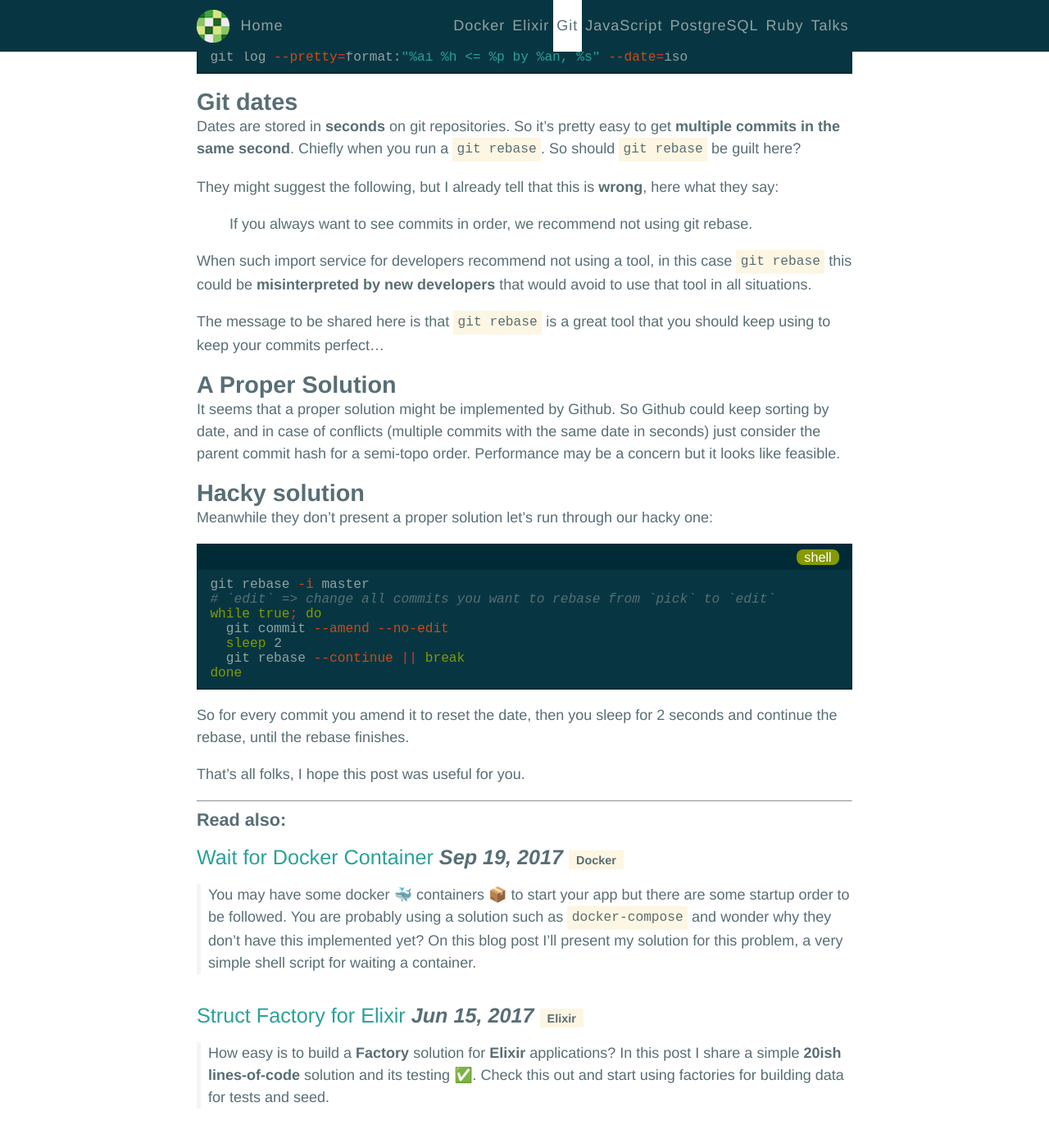
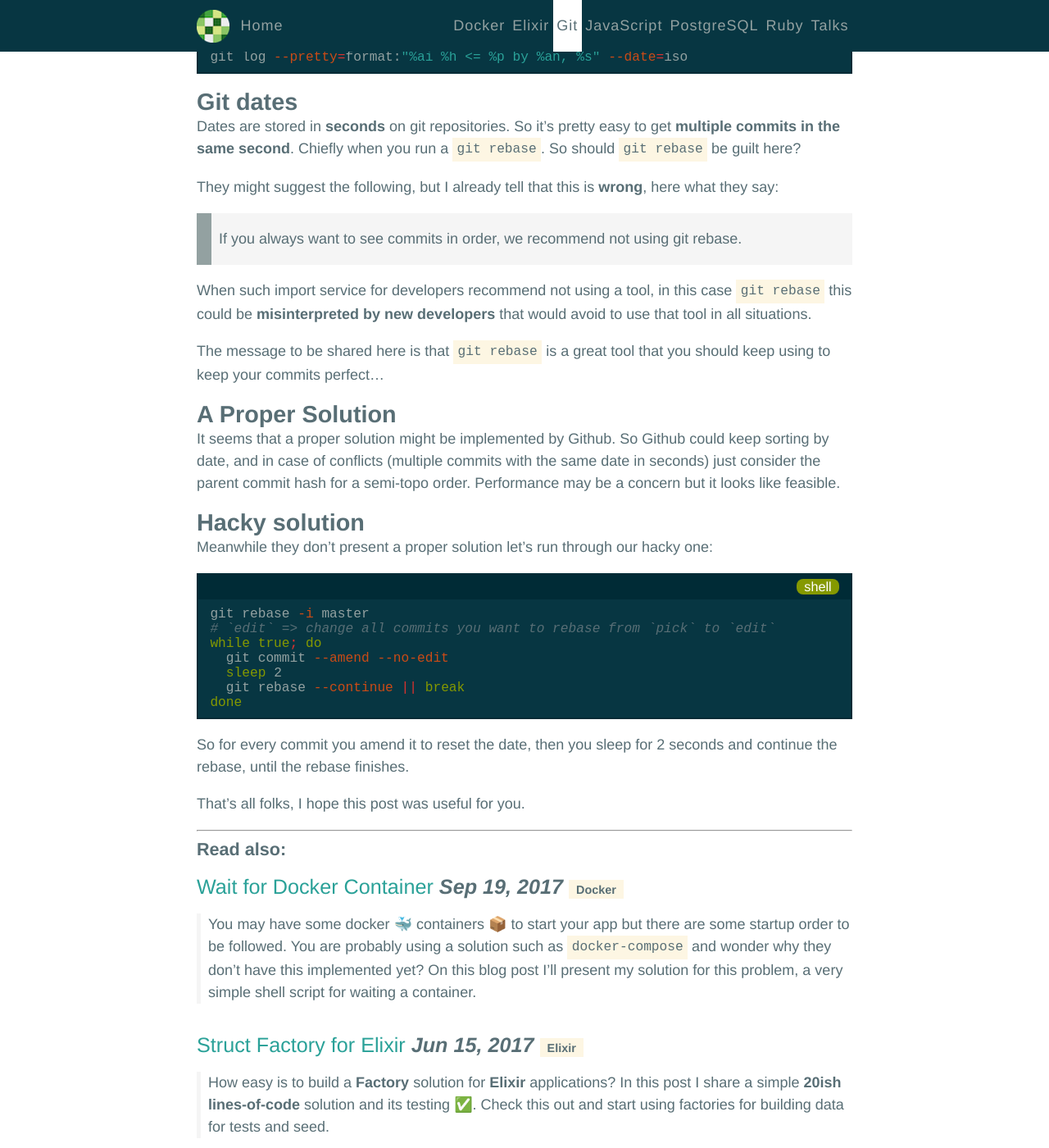
Before and after one commit to vnegrisolo/vnegrisolo.github.io, a Jekyll site: the page built from _posts/git/2017-06-19-github-commits-dis-order.md, in a window 1280 px wide and 1400 px high, scrolled down 749 px. Shown: the whole window at 82% size. Built offline with Jekyll 4.4.1, drawn with Linux system fonts in a browser that asks for light colours.

Commit message:
💄  Style blockquote elements

```diff
--- a/_sass/base.scss
+++ b/_sass/base.scss
@@ -126,6 +126,17 @@ ul {
   }
 }
 
+blockquote {
+  border-left: 1rem solid $gray_light;
+  background-color: $gray_lighter;
+  padding: 1rem 0.5rem;
+  margin: 1rem 0;
+
+  p {
+    margin: 0;
+  }
+}
+
 .container {
   padding: 0 1.5rem;
   margin: 0 auto;
```
